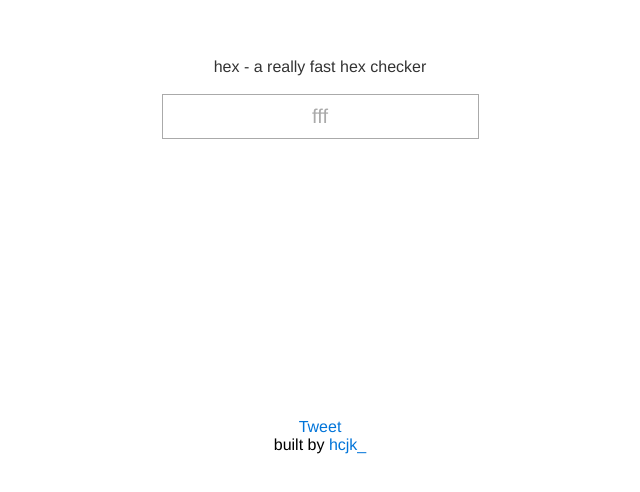
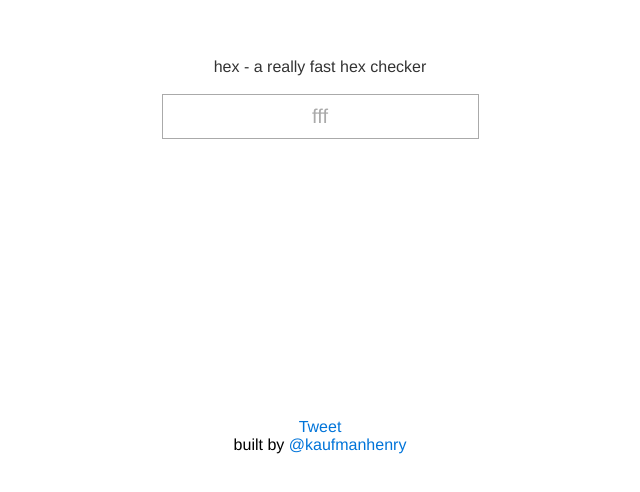
Before and after one commit to hcjk/hex, a plain HTML site: page index.html in a window 1280 px wide. Shown: the part 222-714 px from the top of the page, without its empty margins (320-960 px from the left). Drawn offline with nearby package versions, Linux system fonts and the light colour scheme.

Commit message:
Updated Twitter

```diff
--- a/index.html
+++ b/index.html
@@ -20,7 +20,7 @@
     </div>
     <div class="footer outer">
         <div class="inner" ng-style='{color: newHeaderColor}'>
-            <a href="https://twitter.com/share" class="twitter-share-button" data-url="http://hcjk.co/hex" data-via="hcjk_">Tweet</a>
+            <a href="https://twitter.com/share" class="twitter-share-button" data-url="http://henrykaufman.me/hex" data-via="henrykaufman">Tweet</a>
             <script>
                 ! function (d, s, id) {
                     var js, fjs = d.getElementsByTagName(s)[0],
@@ -33,7 +33,7 @@
                     }
                 }(document, 'script', 'twitter-wjs');
             </script>
-            <br>built by <a href="http://twitter.com/hcjk_">hcjk_</a>
+            <br>built by <a href="http://twitter.com/kaufmanhenry">@kaufmanhenry</a>
         </div>
     </div>
     <script src="https://ajax.googleapis.com/ajax/libs/angularjs/1.3.16/angular.min.js"></script>
```
